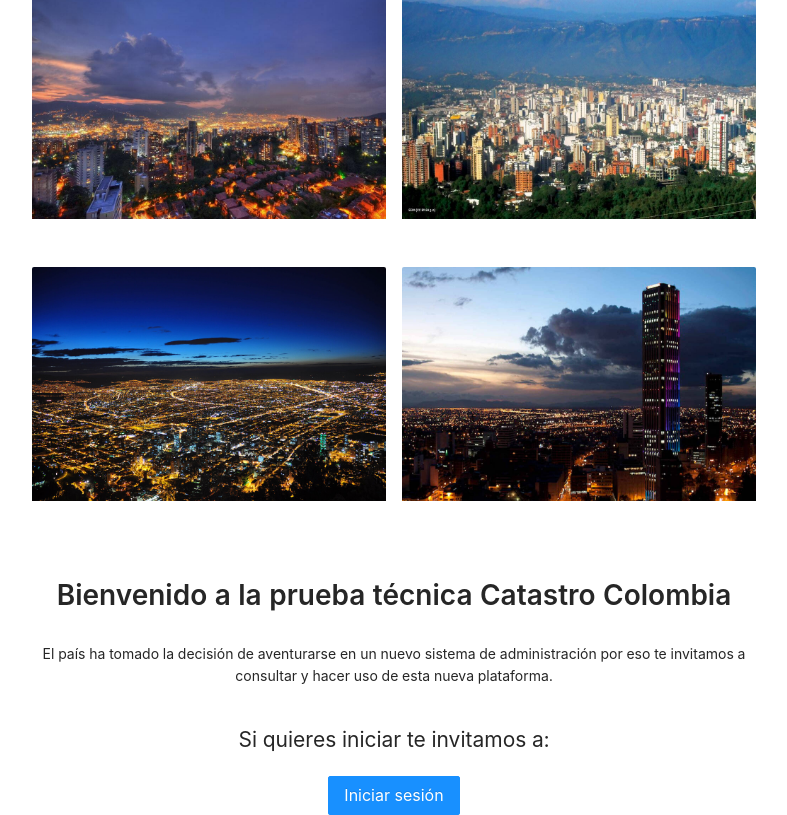
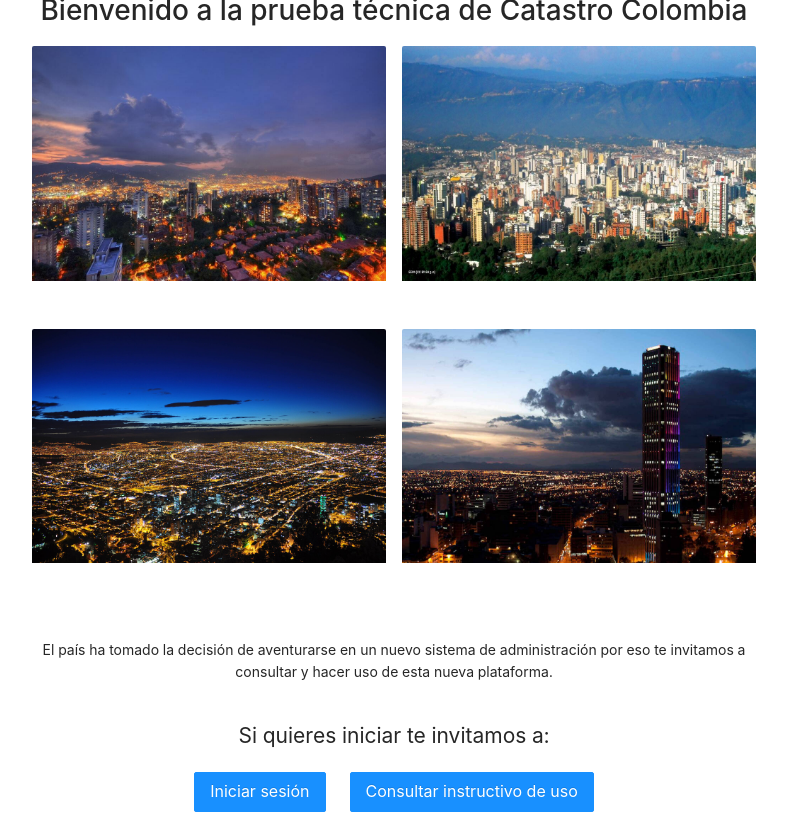
Before and after one commit to manuelg04/PT-Catastro, a Next.js app: page / in a window 1280 px wide. Shown: the whole page, without its empty margins (246-1033 px from the left). Built offline with nearby package versions, Linux system fonts and the light colour scheme.

Commit message:
ajustando estilos del form

```diff
--- a/package.json
+++ b/package.json
@@ -29,6 +29,7 @@
     "cors": "^2.8.5",
     "firebase": "^9.14.0",
     "firebase-tools": "^11.16.1",
+    "framer-motion": "^10.13.0",
     "graphql": "^16.7.1",
     "jose": "^4.13.1",
     "jsonwebtoken": "^8.5.1",
--- a/src/pages/construcciones/index.tsx
+++ b/src/pages/construcciones/index.tsx
@@ -169,6 +169,7 @@ export default function Predios() {
   return (
     (
       <>
+      <div style={{ position: 'fixed', top: 0, bottom: 0, left: 0, right: 0, background: '#ffffff'}}>
         <BarraDeNav />
         <Button type="primary">
           <Link href="/construcciones/nuevo"> Agregar nueva construccion </Link>
@@ -265,6 +266,7 @@ export default function Predios() {
 
           </Form>
         </Modal>
+      </div>
       </>
     )
   );
--- a/src/pages/index.tsx
+++ b/src/pages/index.tsx
@@ -1,7 +1,19 @@
-import { Button, Typography, Card, Row, Col } from 'antd';
+import { Button, Typography, Card, Row, Col, Space } from 'antd';
 import { useRouter } from 'next/router';
 import 'antd/dist/antd.css';
 import styles from '../styles/background.module.css';
+import { motion } from "framer-motion";
+
+const rotationAnimation = {
+  hidden: { rotate: -10, opacity: 0 },
+  visible: {
+    rotate: 0,
+    opacity: 1,
+    transition: {
+      delay: 0.5,
+    },
+  },
+};
 
 export default function Home() {
   const router = useRouter();
@@ -10,8 +22,24 @@ export default function Home() {
     router.push('/auth/login');
   };
 
+  const handleConsultarInstructivo = () => {
+    window.open('https://docs.google.com/document/d/1l-KFF6_n6EJDlyugxB4XWR0xeJXzUT_WYDWJGxUD6RU/edit?usp=sharing', '_blank');
+  };
+
   return (
-    <div className={styles.container}>
+    <motion.div
+      className={styles.container}
+      variants={rotationAnimation}
+      initial="hidden"
+      animate="visible"
+    >
+      <motion.h1
+        initial={{ opacity: 0, scale: 0.85 }}
+        animate={{ opacity: 1, scale: 1 }}
+        transition={{ duration: 1, delay: 0.5 }}
+      >
+        Bienvenido a la prueba técnica de Catastro Colombia
+      </motion.h1>
       <Row gutter={16} className={styles.cards}>
         <Col span={12}>
           <Card cover={<img alt="medellin" src="/medellin.jpg" />} bordered={false} />
@@ -26,12 +54,14 @@ export default function Home() {
           <Card cover={<img alt="bogota" src="/bogota.jpg" />} bordered={false} />
         </Col>
       </Row>
-      <Typography.Title level={2}>Bienvenido a la prueba técnica Catastro Colombia</Typography.Title>
       <Typography.Paragraph>
         El país ha tomado la decisión de aventurarse en un nuevo sistema de administración por eso te invitamos a consultar y hacer uso de esta nueva plataforma.
       </Typography.Paragraph>
       <Typography.Title level={3}>Si quieres iniciar te invitamos a:</Typography.Title>
-      <Button type="primary" size="large" onClick={handleIniciarSesion}>Iniciar sesión</Button>
-    </div>
+      <Space size="large">
+        <Button type="primary" size="large" onClick={handleIniciarSesion}>Iniciar sesión</Button>
+        <Button type="primary" size="large" onClick={handleConsultarInstructivo}>Consultar instructivo de uso</Button>
+      </Space>
+    </motion.div>
   );
 }
--- a/src/pages/perfil/index.tsx
+++ b/src/pages/perfil/index.tsx
@@ -88,6 +88,7 @@ export default function userPerfil() {
 
   return (
     <>
+    <div style={{ position: 'fixed', top: 0, bottom: 0, left: 0, right: 0, background: '#ffffff'}}>
       <BarraDeNav />
       <h1>
         Bienvenido {nombre || "Usuario Desconocido"} verifique sus datos si son
@@ -205,6 +206,7 @@ export default function userPerfil() {
           </Button>
         </Form.Item>
       </Form>
+      </div>
     </>
   );
 }
--- a/src/pages/predios/index.tsx
+++ b/src/pages/predios/index.tsx
@@ -454,6 +454,7 @@ export default function Predios() {
 
   return (
     <>
+    <div style={{ position: 'fixed', top: 0, bottom: 0, left: 0, right: 0, background: '#ffffff'}}>
       <>
         <BarraDeNav />
         <Button type="primary">
@@ -571,7 +572,7 @@ export default function Predios() {
           </Form>
         </Modal>
       </>
-
+      </div>
     </>
   );
 }
--- a/src/pages/predios/nuevo/index.tsx
+++ b/src/pages/predios/nuevo/index.tsx
@@ -92,6 +92,7 @@ export default function Predios() {
 
   return (
     <>
+    <div style={{ position: 'fixed', top: 0, bottom: 0, left: 0, right: 0, background: '#ffffff'}}>
       <Menu />
       <Row justify="center" className={styles.formContainer}>
         <Col xs={24} sm={22} md={20} lg={16} xl={14}>
@@ -212,6 +213,7 @@ export default function Predios() {
       </Form>
       </Col>
       </Row>
+      </div>
     </>
   );
 }
--- a/src/pages/propietarios/index.tsx
+++ b/src/pages/propietarios/index.tsx
@@ -204,6 +204,7 @@ export default function Propietarios() {
   return (
     (
     <>
+    <div style={{ position: 'fixed', top: 0, bottom: 0, left: 0, right: 0, background: '#ffffff'}}>
       <BarraDeNav />
       <Button type="primary">
         <Link href="/propietarios/nuevo"> Agregar nuevo propietario </Link>
@@ -331,6 +332,7 @@ export default function Propietarios() {
           </Form.Item>
         </Form>
       </Modal>
+    </div>
     </>
     )
   )
--- a/src/pages/terreno/index.tsx
+++ b/src/pages/terreno/index.tsx
@@ -169,6 +169,7 @@ export default function Terrenos() {
 
      (
     <>
+    <div style={{ position: 'fixed', top: 0, bottom: 0, left: 0, right: 0, background: '#ffffff'}}>
       <BarraDeNav />
       <Button type="primary">
         <Link href="/terreno/nuevo"> Agregar nuevo terreno </Link>
@@ -279,6 +280,7 @@ export default function Terrenos() {
           </Form.Item>
         </Form>
       </Modal>
+    </div>
     </>
     )
   );
```
Also changed, not shown: src/pages/auth/login/index.tsx (+1 -8 lines), src/pages/construcciones/nuevo/index.tsx (+14 -3 lines), src/pages/propietarios/nuevo/index.tsx (+14 -2 lines), src/pages/terreno/nuevo/index.tsx (+15 -2 lines), 1 other file (tests, documents, lock files or other folders).
